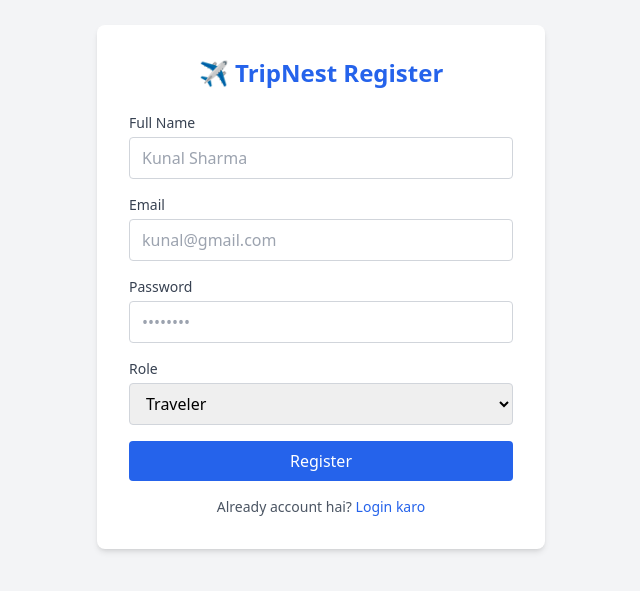
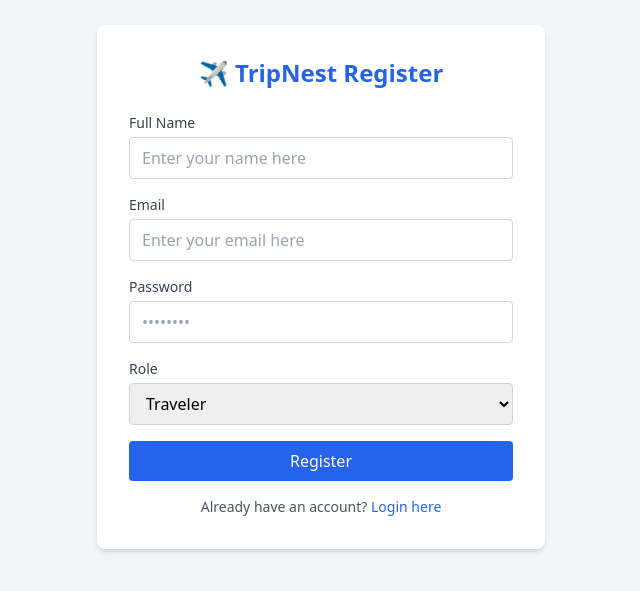
Before and after one commit to kunaljaiswal2005/tripnest-frontend, a React (Vite) app: page /register in a window 1280 px wide. Shown: the part 113-704 px from the top of the page, without its empty margins (319-959 px from the left). Built offline with nearby package versions, Linux system fonts and the light colour scheme.

Commit message:
created final skeleton

```diff
--- a/src/pages/Login.jsx
+++ b/src/pages/Login.jsx
@@ -115,12 +115,12 @@ const Login = () => {
 
         {/* Register */}
         <p className="text-center mt-6 text-slate-500">
-          Account nahi hai?{" "}
+          Don't have an account?{" "}
           <Link
             to="/register"
             className="text-indigo-500 font-semibold transition-colors duration-300 hover:text-pink-500 hover:underline"
           >
-            Register karo
+           Register here
           </Link>
         </p>
 
--- a/src/pages/Register.jsx
+++ b/src/pages/Register.jsx
@@ -49,7 +49,7 @@ const Register = () => {
               value={form.name}
               onChange={handleChange}
               className="w-full border border-gray-300 rounded px-3 py-2 focus:outline-none focus:ring-2 focus:ring-blue-500"
-              placeholder="Kunal Sharma"
+              placeholder="Enter your name here"
               required
             />
           </div>
@@ -64,7 +64,7 @@ const Register = () => {
               value={form.email}
               onChange={handleChange}
               className="w-full border border-gray-300 rounded px-3 py-2 focus:outline-none focus:ring-2 focus:ring-blue-500"
-              placeholder="kunal@gmail.com"
+              placeholder="Enter your email here"
               required
             />
           </div>
@@ -110,9 +110,9 @@ const Register = () => {
         </form>
 
         <p className="text-center text-sm text-gray-600 mt-4">
-          Already account hai?{' '}
+          Already have an account?{' '}
           <Link to="/login" className="text-blue-600 hover:underline">
-            Login karo
+            Login here
           </Link>
         </p>
       </div>
```
